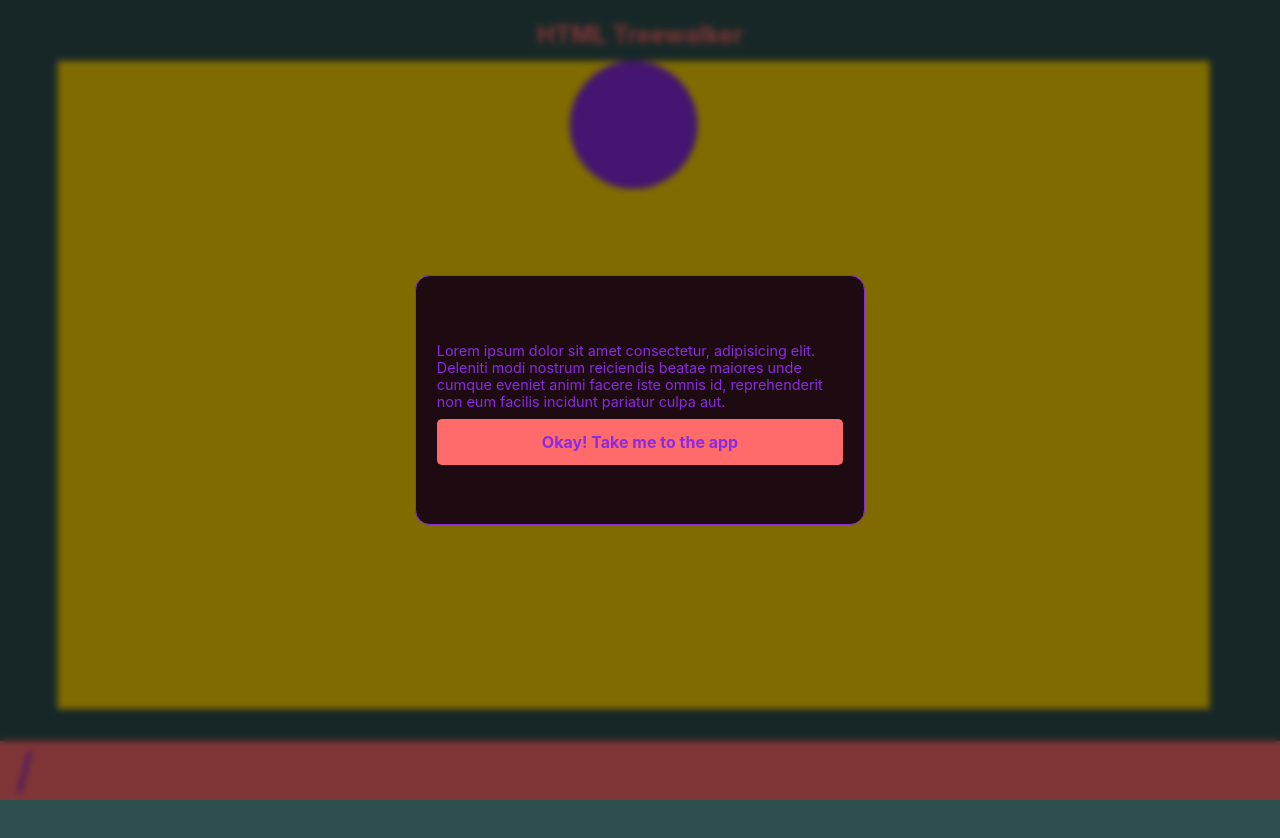
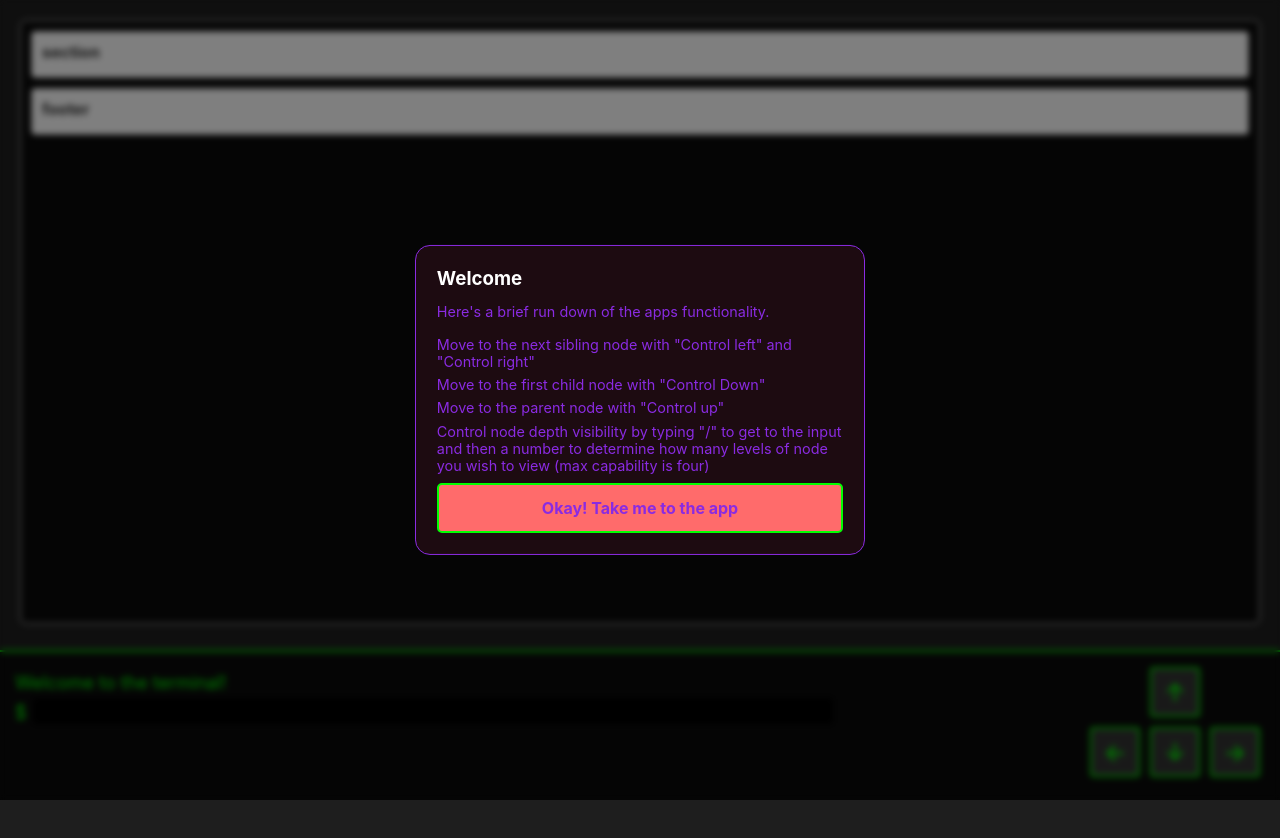
Before and after one commit to Lauro235/Dom_Traversal, a plain HTML site: page index.html in a window 1280 px wide. After the commit the page ends 800 px from the top, so only its background shows below. Drawn offline with Linux system fonts and the light colour scheme.

Commit message:
progress with styles

```diff
--- a/format.js
+++ b/format.js
@@ -8,16 +8,9 @@ class ContainerDimensions {
 }
 
 // GLOBAL VARIABLES
-const title = document.getElementById("title");
-const commandInput = document.getElementById("command__input")
-const nodeContainer = document.getElementById("node__container");
+const terminalInput = document.getElementById("terminal-input")
+const nodeContainer = document.getElementById("node-container");
 let containerDimensions = new ContainerDimensions(window.innerHeight, window.innerWidth)
-
-// place node container beneath title.
-nodeContainer.style.top = title.clientHeight + 32 + "px"
-
-// Update node window height
-nodeContainer.style.height = (containerDimensions.height - (title.clientHeight + commandInput.offsetHeight + 64)) + "px"
 
 window.addEventListener('resize', function() {
     containerDimensions.width = window.innerWidth;
--- a/index.html
+++ b/index.html
@@ -4,29 +4,63 @@
 		<meta charset="UTF-8" />
 		<meta name="viewport" content="width=device-width, initial-scale=1.0" />
 		<link rel="stylesheet" href="modal.css" />
-		<link rel="stylesheet" href="tree.css" />
+		<link rel="stylesheet" href="style.css" />
 		<title>Document</title>
 	</head>
 	<body>
 		<section id="intro-modal" class="modal">
-			<p>
-				Lorem ipsum dolor sit amet consectetur, adipisicing elit. Deleniti modi
-				nostrum reiciendis beatae maiores unde cumque eveniet animi facere iste
-				omnis id, reprehenderit non eum facilis incidunt pariatur culpa aut.
-			</p>
+			<h3>Welcome</h3>
+			<p>Here's a brief run down of the apps functionality.</p>
+			<ul>
+				<li>
+					Move to the next sibling node with "Control left" and "Control right"
+				</li>
+				<li>Move to the first child node with "Control Down"</li>
+				<li>Move to the parent node with "Control up"</li>
+				<li>
+					Control node depth visibility by typing "/" to get to the input and
+					then a number to determine how many levels of node you wish to view
+					(max capability is four)
+				</li>
+			</ul>
 			<button class="btn" id="close-instructions">
 				Okay! Take me to the app
 			</button>
 		</section>
 		<div id="intro-overlay" class="overlay"></div>
-		<section id="main__container" class="main__container">
-			<h1 class="title" id="title">HTML Treewalker</h1>
-      <div id="node__container" class="node__container">
-        <!-- Ensure that the id of each element generated is unique -->
-        <div id="body32215" class="node"></div>
-      </div>
-      <input type="text" contenteditable="true" value="/" name="command" id="command__input">
-		</section>
+		<div class="main-container">
+			<div id="node-container" class="node-container">
+				<div class="node" data-node-id="section">
+					<div class="node-header">
+						<span class="node-tag">section</span>
+					</div>
+				</div>
+				<div class="node" data-node-id="footer">
+					<div class="node-header">
+						<span class="node-tag">footer</span>
+					</div>
+				</div>
+			</div>
+		</div>
+
+		<div class="fixed">
+			<div class="terminal">
+				<div class="arrow-controls">
+					<button class="navigation__arrow">↑</button>
+					<div class="arrow-row">
+						<button class="navigation__arrow">←</button>
+						<button class="navigation__arrow">↓</button>
+						<button class="navigation__arrow">→</button>
+					</div>
+				</div>
+				<div class="terminal-output">
+					<div class="terminal-line">Welcome to the terminal!</div>
+					<div class="terminal-line">
+						$<input type="text" id="terminal-input" class="terminal-input" />
+					</div>
+				</div>
+			</div>
+		</div>
 		<script type="module" src="./getClient.js"></script>
 		<script type="module" src="./dataStructures.js"></script>
 		<script type="module" src="./format.js"></script>
--- a/interactivity.js
+++ b/interactivity.js
@@ -3,9 +3,42 @@
 const closeInstructionsButton = document.getElementById("close-instructions");
 const introModal = document.getElementById("intro-modal")
 const introOverlay = document.getElementById("intro-overlay")
+const navigationsArrows = document.querySelectorAll('.navigation__arrow');
+const [upArrow, leftArrow, downArrow, rightArrow] = Array.from(navigationsArrows);
+const terminalInput = document.querySelector("#terminal-input");
+
+
+const navigationListener = (e) => {
+  if (e.ctrlKey && e.key === "ArrowUp") {
+    console.log("oooooh loook uppp there!");
+    upArrow.focus();
+  }
+  if (e.ctrlKey && e.key === "ArrowDown") {
+    console.log("oooooh loook doooowwwwwwwwnn there!");
+    downArrow.focus();
+  }
+  if (e.ctrlKey && e.key === "ArrowLeft") {
+    console.log("To the left, to the left!");
+    leftArrow.focus();
+  }
+  if (e.ctrlKey && e.key === "ArrowRight") {
+    console.log("Right on 🤜🤛");
+    rightArrow.focus();
+  }
+  if (!e.ctrlKey && e.key === "/") {
+    console.log("Editing my biog");
+    terminalInput.focus()
+  }
+}
+
 
 closeInstructionsButton.addEventListener("click", (e) => {
   introModal.classList.add("hidden");
   introOverlay.classList.add("hidden")
   e.preventDefault()
+});
+
+document.body.addEventListener("keydown", (e) => {
+  // console.log(e);
+  navigationListener(e);
 })
--- a/modal.css
+++ b/modal.css
@@ -50,7 +50,7 @@ body {
 	font-size: 0.9em;
 }
 
-.modal p {
+.modal p, li {
 	font-size: 0.9rem;
 	color: var(--var-accent);
 	margin: 0.4rem 0 0.2rem;
@@ -64,6 +64,7 @@ button {
 
 .btn {
 	display: inline-block;
+  width: 100%;
 	padding: 0.8rem 1.4rem;
 	font-weight: 700;
 	background-color: var(--var-bright);
--- /dev/null
+++ b/style.css
@@ -0,0 +1,146 @@
+* {
+	margin: 0;
+	padding: 0;
+	box-sizing: border-box;
+}
+
+body {
+	font-family: Arial, sans-serif;
+	background-color: #1e1e1e;
+	color: #fff;
+	height: 100vh;
+	display: flex;
+	flex-direction: column;
+}
+
+.fixed {
+	position: fixed;
+}
+
+.main-container {
+	flex: 1;
+	display: grid;
+	grid-template-columns: 1fr 1fr 1fr 1fr 1fr;
+	grid-template-rows: 1fr 1fr 1fr 1fr 1fr;
+	flex-direction: column;
+	align-items: center;
+	justify-content: center;
+	padding: 20px;
+	gap: 20px;
+}
+
+.arrow-controls {
+	position: absolute;
+	right: 20px;
+	display: flex;
+	flex-direction: column;
+	align-items: center;
+	gap: 10px;
+}
+
+.arrow-row {
+	display: flex;
+	gap: 10px;
+}
+
+button {
+	width: 50px;
+	height: 50px;
+	font-size: 24px;
+	background-color: #333;
+	color: #0f0;
+	border: 2px solid #0f0;
+	cursor: pointer;
+	border-radius: 4px;
+	transition: all 0.2s;
+}
+
+button:hover, button:focus {
+	background-color: #0f0;
+	color: #000;
+}
+
+.node-container {
+	grid-column: 1/-1;
+	grid-row: 1/5;
+	border: 2px solid #0f0;
+	background-color: #0a0a0a;
+	min-height: 100%;
+	width: 100%;
+	border-radius: 4px;
+	font-family: "Courier New", monospace;
+	overflow-y: auto;
+
+
+  display: flex;
+  flex-direction: column;
+  gap: 10px;
+  padding: 10px;
+  border: 1px solid #ccc;
+  border-radius: 5px;
+
+
+}
+
+.terminal {
+	position: fixed;
+	bottom: 0;
+	left: 0;
+	width: 100%;
+	background-color: #0a0a0a;
+	color: #0f0;
+	font-family: "Courier New", monospace;
+	font-size: 18px;
+	padding: 15px;
+	box-sizing: border-box;
+	border-top: 2px solid #0f0;
+	overflow-y: auto;
+	height: 150px;
+}
+
+.terminal-input {
+	width: 100%;
+	max-width: 800px;
+	background-color: #000;
+	/* border: 1px solid grey; */
+	border: none;
+	border-radius: 4px;
+	color: #0f0;
+	font-weight: bold;
+	margin-left: 6px;
+	font-size: 22px;
+}
+
+.terminal-output {
+	height: 100%;
+	overflow-y: auto;
+}
+
+.terminal-line {
+	margin: 5px 0;
+}
+
+.node {
+  border: 1px solid #999;
+  border-radius: 4px;
+  padding: 10px;
+  background-color: #fff;
+  box-shadow: 0 2px 4px rgba(0,0,0,0.1);
+}
+
+.node-header {
+  display: flex;
+  justify-content: space-between;
+  align-items: center;
+  margin-bottom: 5px;
+}
+
+.node-tag {
+  font-weight: bold;
+  color: #333;
+}
+
+.node-type {
+  color: #666;
+  font-size: 0.9em;
+}
--- a/tree.css
+++ /dev/null
@@ -1,54 +0,0 @@
-:root {
-	--var-dark: #1d0b11;
-	--var-bright: #ff6b6b;
-	--var-accent: #8a2be2;
-}
-
-body {
-	display: contents;
-	position: relative;
-}
-
-.main__container {
-	/* top: 0; */
-	height: 100vw;
-	background-color: darkslategrey;
-	text-align: center;
-}
-
-.node__container {
-  position: absolute;
-  display: grid;
-  justify-content: center;
-
-  height: 100px;
-  width: 90%;
-  transform: translate(5%, 0);
-  background-color: gold;
-}
-
-.title {
-	position: relative;
-	top: 20px;
-	padding: 1rem auto;
-}
-
-input {
-  position: absolute;
-  background-color: var(--var-bright);
-  color: var(--var-accent);
-  width: 100%;
-  min-height: min-content;
-  padding-left: 1rem;
-  font-size: 3rem;
-  bottom: 0;
-  left: 0;
-  border-style: none;
-}
-
-.node {
-  height: 128px;
-  width: 128px;
-  border-radius: 50%;
-  background-color: var(--var-accent);
-}
```
Also changed, not shown: grid.html (added, +25 -0 lines).
